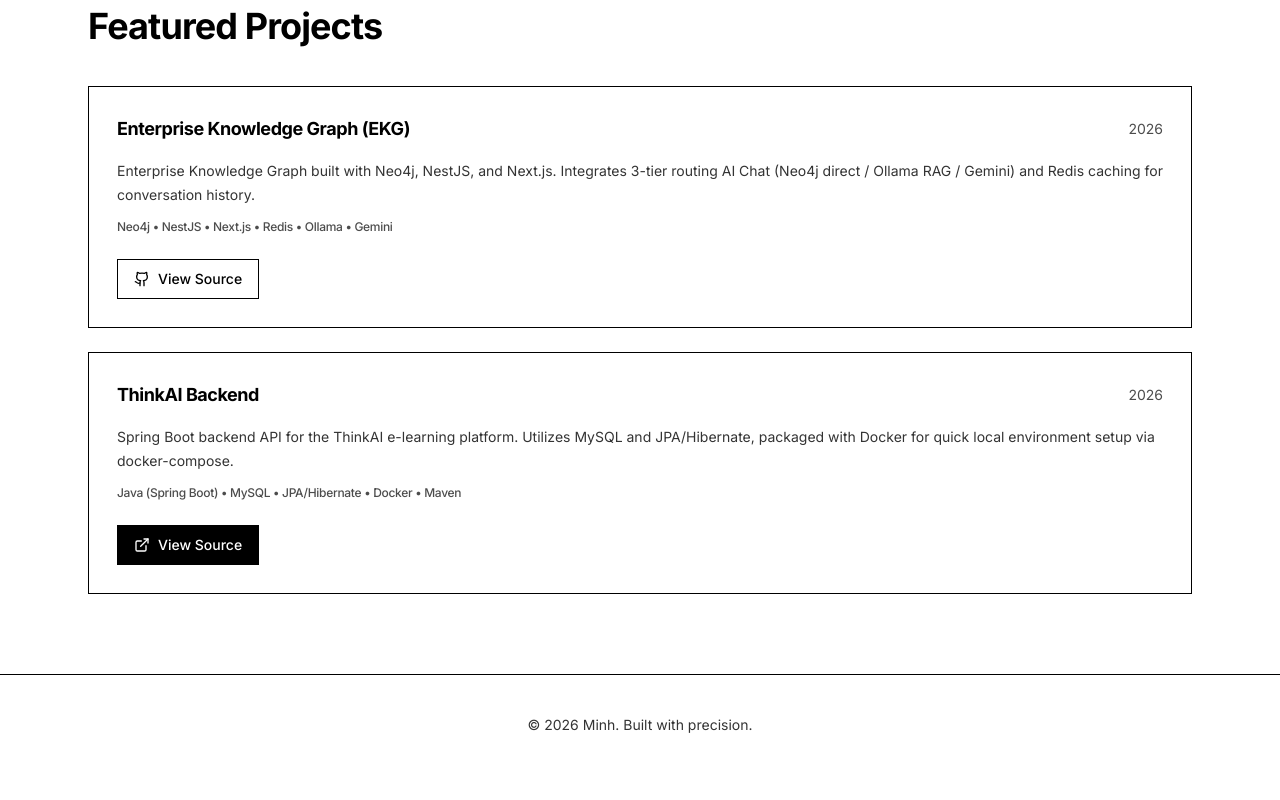
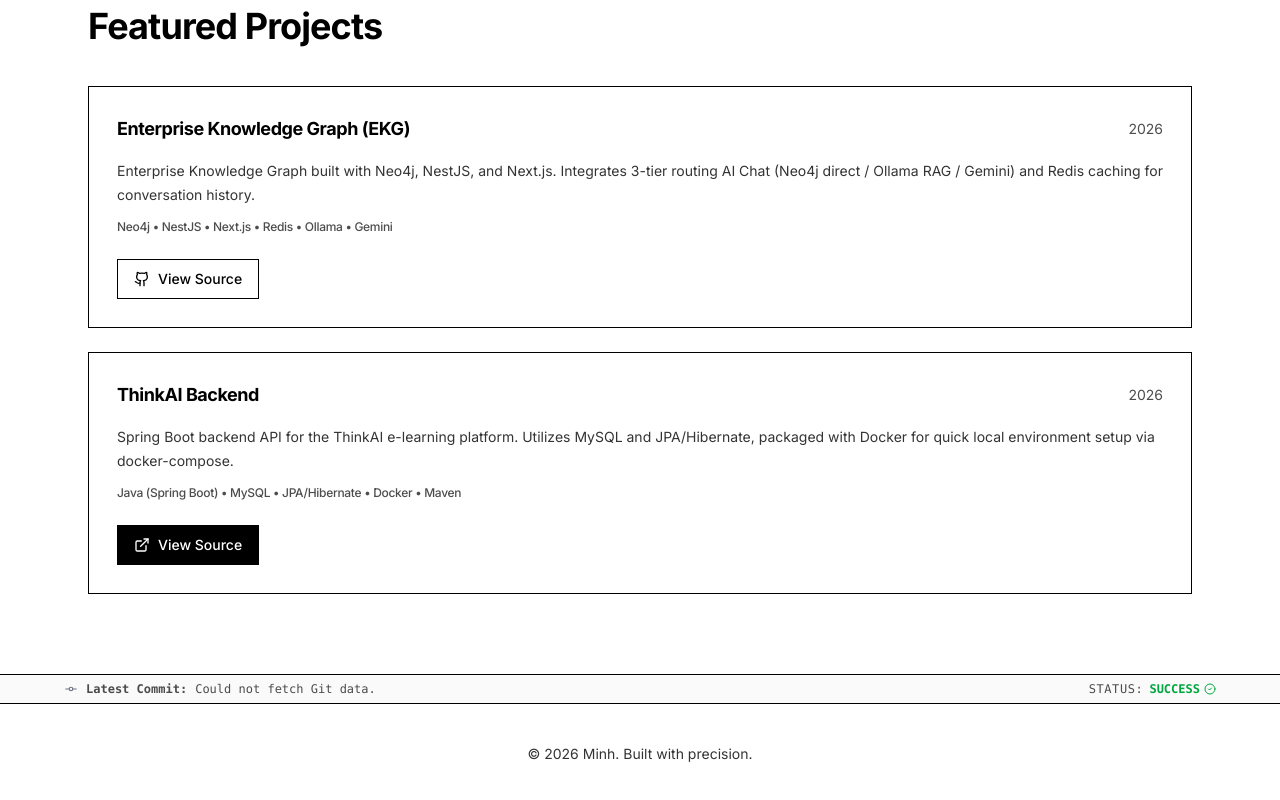
Before and after one commit to bnhminh1010/portfolio, a Next.js app: page / in a window 1280 px wide. Shown: the part 2377-3177 px from the top of the page. Before the commit the page ends 3152 px from the top, so only its background shows below. Built offline with nearby package versions, Linux system fonts and the light colour scheme; no server answers.

Commit message:
feat: add gitops showcase

```diff
--- a/next.config.ts
+++ b/next.config.ts
@@ -3,6 +3,35 @@ import type { NextConfig } from "next";
 const nextConfig: NextConfig = {
   /* config options here */
   reactCompiler: true,
+  async headers() {
+    return [
+      {
+        source: "/(.*)",
+        headers: [
+          {
+            key: "X-Forwarded-Proto",
+            value: "https",
+          },
+          {
+            key: "X-Content-Type-Options",
+            value: "nosniff",
+          },
+          {
+            key: "X-Frame-Options",
+            value: "DENY",
+          },
+          {
+            key: "Referrer-Policy",
+            value: "strict-origin-when-cross-origin",
+          },
+          {
+            key: "Strict-Transport-Security",
+            value: "max-age=31536000; includeSubDomains; preload",
+          },
+        ],
+      },
+    ];
+  },
 };
 
 export default nextConfig;
--- a/src/app/page.tsx
+++ b/src/app/page.tsx
@@ -5,18 +5,20 @@ import { Skills } from "@/components/Skills";
 import { Experience } from "@/components/Experience";
 import { Projects } from "@/components/Projects";
 import { Footer } from "@/components/Footer";
+import { GitOpsStatus } from "@/components/GitOpsStatus";
 
 export default function Home() {
   return (
-    <div id="top" className="min-h-screen bg-white text-black">
+    <div id="top" className="min-h-screen bg-white text-black flex flex-col">
       <Header />
-      <main>
+      <main className="flex-1">
         <Hero />
         <ServerStatus />
         <Skills />
         <Experience />
         <Projects />
       </main>
+      <GitOpsStatus />
       <Footer />
     </div>
   );
--- /dev/null
+++ b/src/components/GitOpsStatus.tsx
@@ -0,0 +1,79 @@
+"use client";
+
+import { useEffect, useState } from "react";
+import { useLanguage } from "@/context/LanguageContext";
+import { GitCommit, CheckCircle2 } from "lucide-react";
+
+type CommitData = {
+  sha: string;
+  message: string;
+  author: string;
+  date: string;
+};
+
+export function GitOpsStatus() {
+  const { t } = useLanguage();
+  const [commit, setCommit] = useState<CommitData | null>(null);
+  const [loading, setLoading] = useState(true);
+
+  useEffect(() => {
+    const fetchLatestCommit = async () => {
+      try {
+        const response = await fetch("https://api.github.com/repos/bnhminh1010/portfolio/commits/main");
+        if (response.ok) {
+          const data = await response.json();
+          setCommit({
+            sha: data.sha.substring(0, 7),
+            message: data.commit.message.split("\n")[0],
+            author: data.commit.author.name,
+            date: new Date(data.commit.author.date).toLocaleString(),
+          });
+        }
+      } catch (error) {
+        console.error("Failed to fetch commit", error);
+      } finally {
+        setLoading(false);
+      }
+    };
+
+    fetchLatestCommit();
+  }, []);
+
+  return (
+    <div className="w-full border-t border-black bg-[#fafafa] py-1.5 px-4 font-mono text-[10px] sm:text-xs text-black/70 flexitems-center justify-between sm:justify-start gap-4 overflow-hidden whitespace-nowrap">
+      <div className="mx-auto max-w-6xl flex items-center justify-between gap-4 w-full">
+        <div className="flex items-center gap-2 truncate">
+          <GitCommit className="h-3.5 w-3.5 shrink-0 text-gray-500" />
+          <span className="font-bold hidden sm:inline-block">{t("gitops", "latestCommit")}:</span>
+
+          {loading ? (
+            <span className="animate-pulse">{t("gitops", "fetching")}</span>
+          ) : commit ? (
+            <span className="truncate">
+              <a
+                href={`https://github.com/bnhminh1010/portfolio/commit/${commit.sha}`}
+                target="_blank"
+                rel="noreferrer"
+                className="font-bold hover:underline cursor-pointer transition-all"
+                title="View commit on GitHub"
+              >
+                {commit.sha}
+              </a>
+              {" "}— {commit.message} <span className="hidden md:inline-block opacity-60">({commit.author}, {commit.date})</span>
+            </span>
+          ) : (
+            <span>Could not fetch Git data.</span>
+          )}
+        </div>
+
+        <div className="flex items-center gap-1.5 shrink-0">
+          <span className="hidden sm:inline-block uppercase tracking-wider">{t("gitops", "status")}:</span>
+          <span className="text-green-600 font-bold flex items-center gap-1">
+            {t("gitops", "success")}
+            <CheckCircle2 className="h-3 w-3" />
+          </span>
+        </div>
+      </div>
+    </div>
+  );
+}
--- a/src/i18n/dictionaries.ts
+++ b/src/i18n/dictionaries.ts
@@ -82,6 +82,12 @@ export const dictionaries = {
       commandNotFound: "-bash: {0}: command not found. This incident will be reported.",
       help: "Available commands:\n  help      - Show this help message\n  whoami    - Show information about me\n  skills    - List core skills\n  projects  - List featured projects\n  download  - Download my resume\n  clear     - Clear the terminal screen\n  lang      - Switch language (e.g., lang vi, lang en)",
     },
+    gitops: {
+      latestCommit: "Latest Commit",
+      fetching: "Fetching CI/CD status...",
+      status: "Status",
+      success: "SUCCESS",
+    },
   },
   vi: {
     nav: {
@@ -164,6 +170,12 @@ export const dictionaries = {
       commandNotFound: "-bash: {0}: không tìm thấy lệnh. Sự cố này sẽ được báo cáo.",
       help: "Các lệnh khả dụng:\n  help      - Hiển thị thông báo hướng dẫn này\n  whoami    - Xem thông tin về tôi\n  skills    - Xem danh sách kỹ năng\n  projects  - Xem danh sách dự án\n  download  - Tải xuống CV của tôi\n  clear     - Xóa màn hình\n  lang      - Đổi ngôn ngữ (VD: lang vi, lang en)",
     },
+    gitops: {
+      latestCommit: "Bản triển khai mới nhất",
+      fetching: "Đang lấy trạng thái CI/CD...",
+      status: "Trạng thái",
+      success: "THÀNH CÔNG",
+    },
   },
 };
 
```
